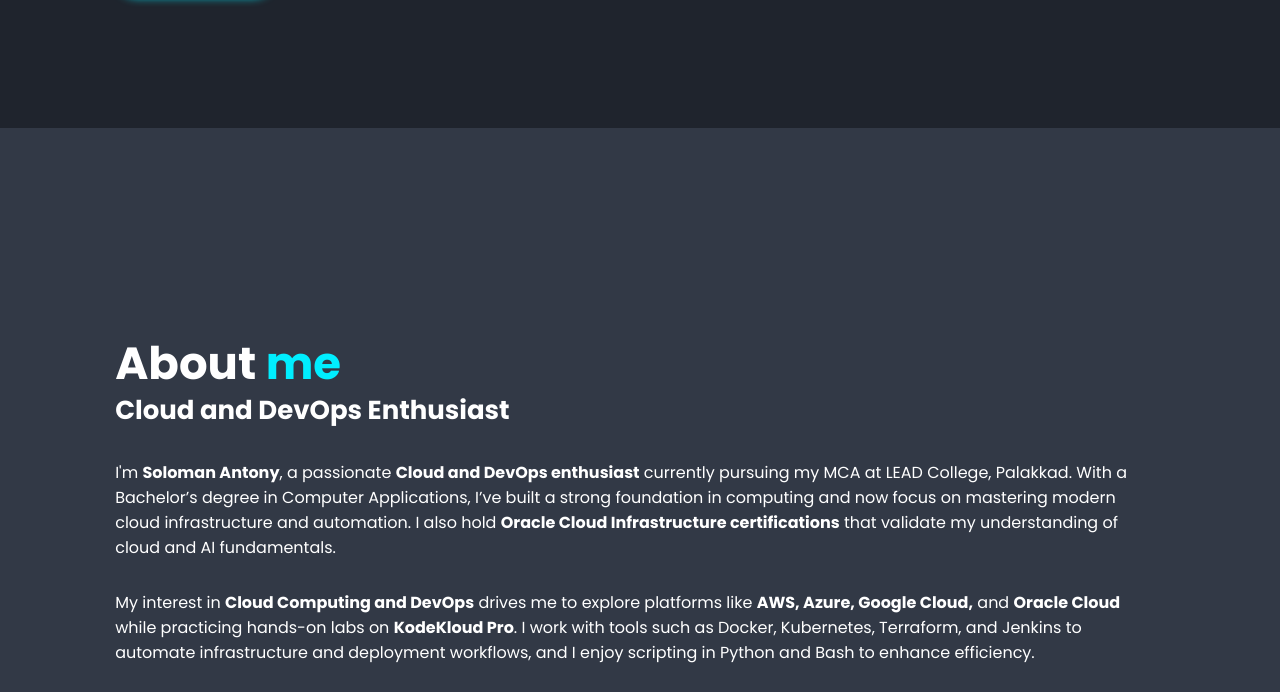
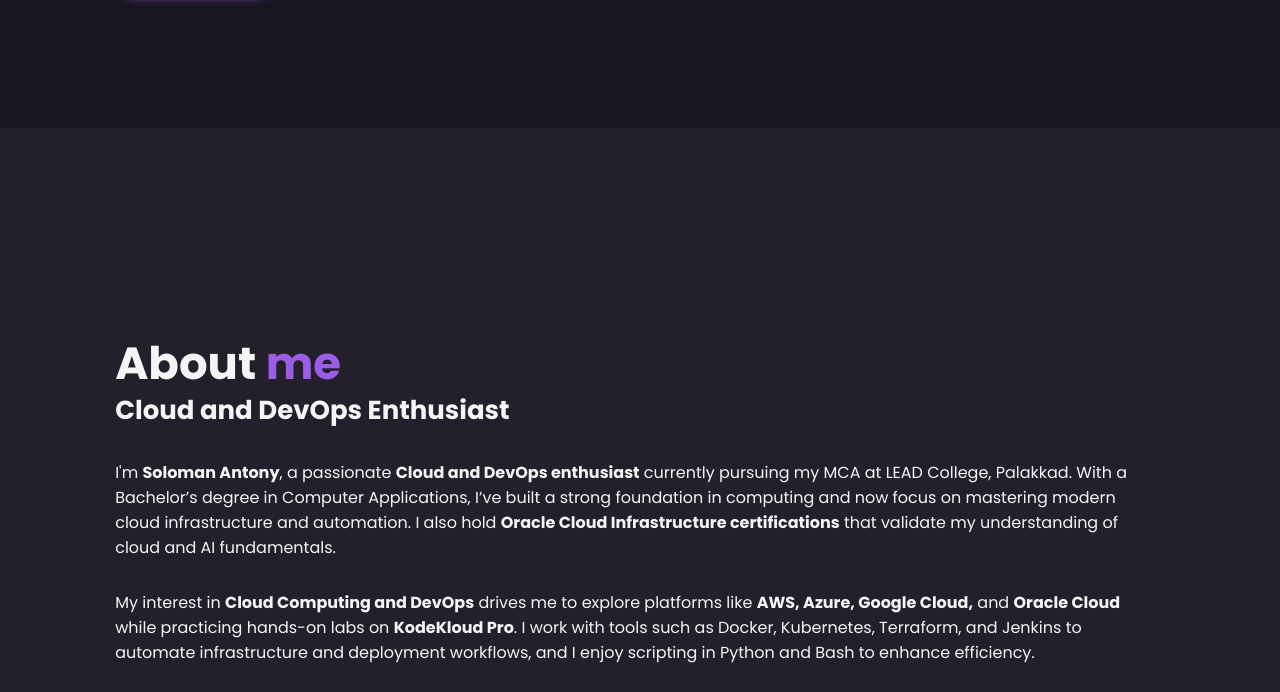
Before and after one commit to solomanantony/solomanantony.github.io, a plain HTML site: page index.html in a window 1280 px wide. Shown: the part 672-1364 px from the top of the page. Drawn offline with nearby package versions, Linux system fonts and the light colour scheme.

Commit message:
Update style.css

```diff
--- a/asset/css/style.css
+++ b/asset/css/style.css
@@ -29,10 +29,12 @@ body {
 }
 
 :root {
-    --bg-color: #1f242d;
-    --second-bg-color: #323946;
-    --text-color: #fff;
-    --main-color: #0ef;
+     --bg-color: #181621;
+  --second-bg-color: #231f2b;
+  --text-color: #f5f5f5;
+  --main-color: #9b5de5;
+  --main-hover: #7e3ace;
+  --accent-color: #00f5d4;
 }
 
 html {
@@ -475,4 +477,5 @@ span {
         text-align: center;
         margin-top: 2rem;
     }
+
 }
```
